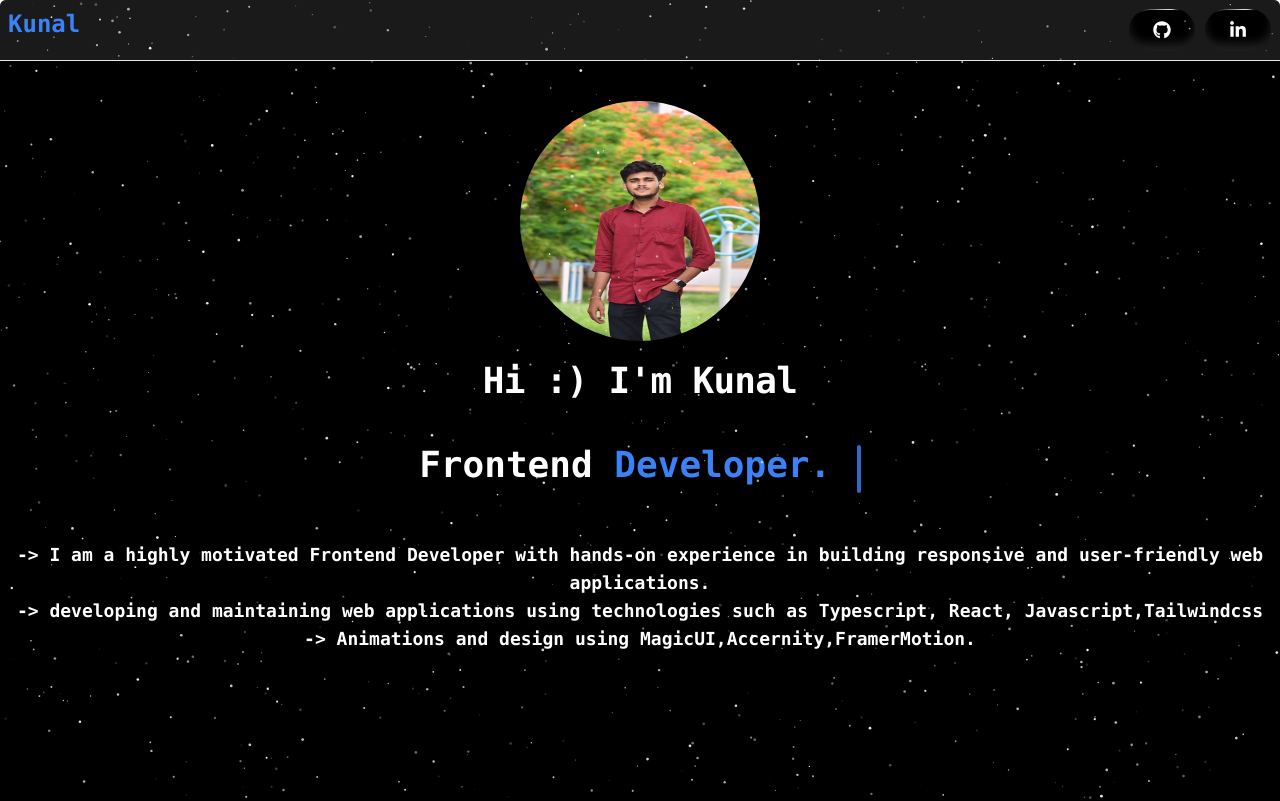
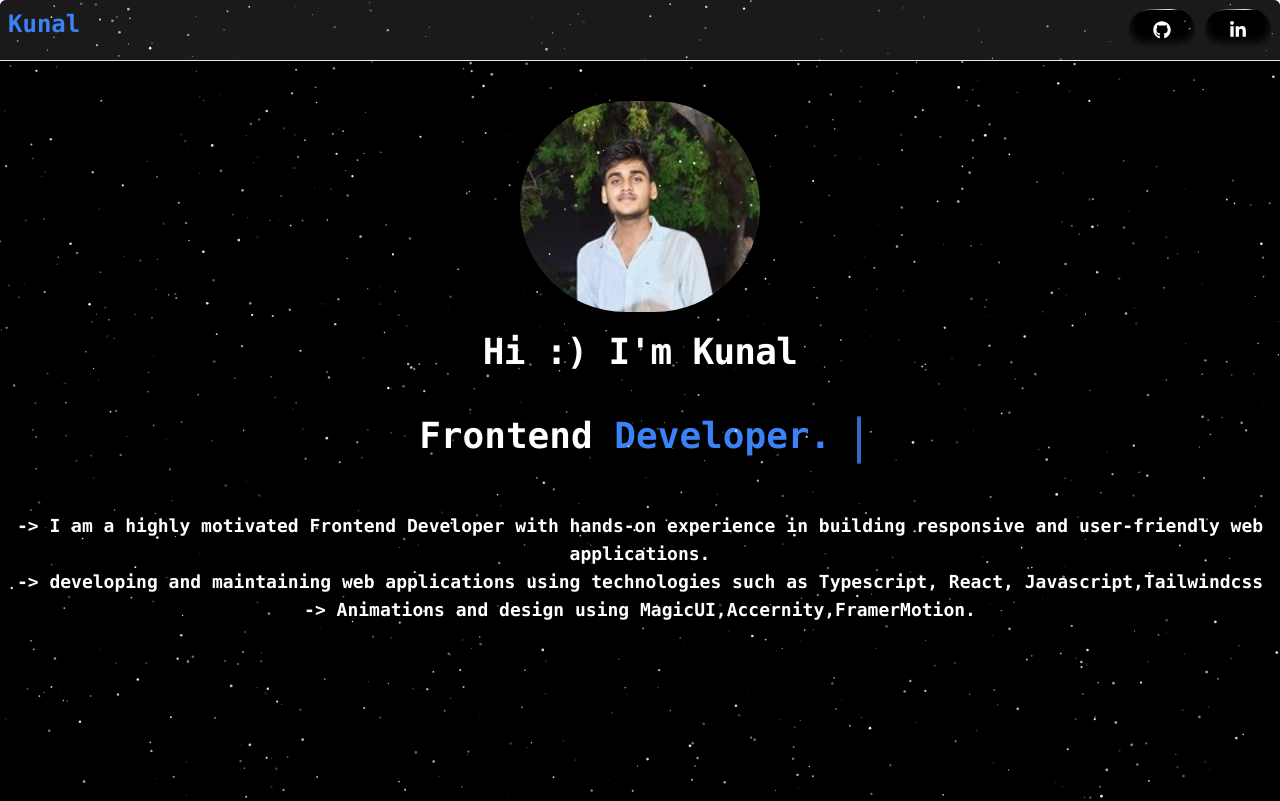
Before and after one commit to kunaldec022002/TypeScript-Portfolio, a React (Vite) app: page / in a window 1280 px wide. Shown: the top 801 px of the page. Built offline with nearby package versions, Linux system fonts and the light colour scheme.

Commit message:
profile change

```diff
--- a/src/components/HeroSection.tsx
+++ b/src/components/HeroSection.tsx
@@ -1,5 +1,5 @@
 import BoxReveal from "../magicui/BoxRevel";
-import profile from "../assets/profile.jpg";
+import profile from "../assets/profile pic.jpg";
 import LetterPullup from "../magicui/LetterPullup";
 import { FollowerPointerCard, TitleComponent } from "../magicui/Pointer";
 import { TypewriterEffectSmooth } from "../magicui/TypeWriter";
@@ -29,7 +29,7 @@ const HeroSection = () => {
             <img
               src={profile}
               alt="Your Image"
-              className="w-60 h-60 rounded-full"
+              className="w-60 h-full  rounded-full"
             />
           </BoxReveal>
         </div>
```
Also changed, not shown: src/assets/profile pic.jpg (added).
